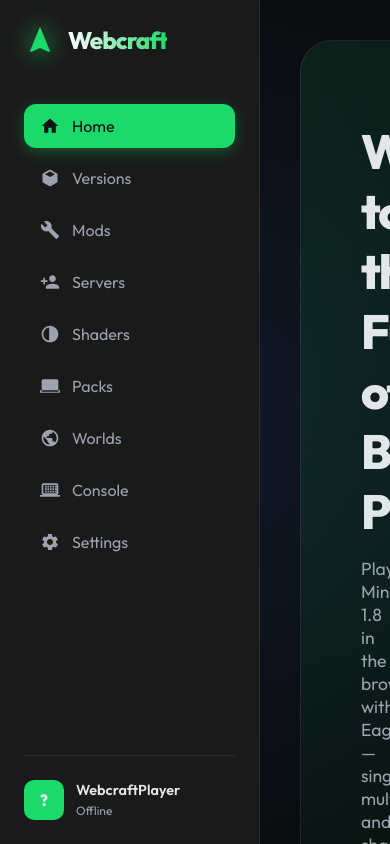
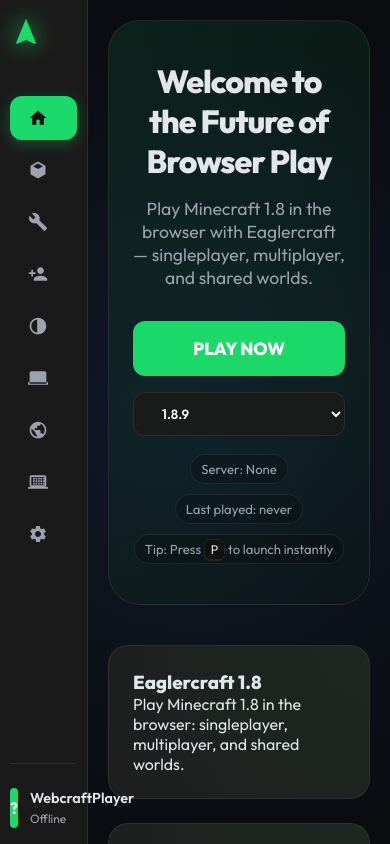
Before and after one commit to Sparticle62ops/WebCraft, a website with bundled scripts: page index.html in a window 390 px wide. Built offline with nearby package versions, Linux system fonts and the light colour scheme.

Commit message:
Polish launcher UX and harden interaction flows

```diff
--- a/index.html
+++ b/index.html
@@ -103,6 +103,11 @@
                         <option value="1.20.1">Loading Versions...</option>
                     </select>
                 </div>
+                <div class="launch-meta" id="launch-meta">
+                    <span id="active-server-label">Server: None</span>
+                    <span id="last-played-label">Last played: never</span>
+                    <span class="hint">Tip: Press <kbd>P</kbd> to launch instantly</span>
+                </div>
             </div>
                 <div class="news-grid">
                     <div class="news-card">
@@ -189,6 +194,7 @@
                         <input type="text" id="server-ip" placeholder="e.g. play.hypixel.net" style="flex: 1;">
                         <button class="btn-primary" id="btn-connect-proxy" style="padding: 10px 24px;">PROXY &
                             PLAY</button>
+                        <button class="btn-secondary" id="btn-clear-proxy" style="padding: 10px 18px;" type="button">CLEAR</button>
                     </div>
                     <div id="proxy-status" style="margin-top: 15px; font-size: 0.8rem; height: 20px;"></div>
                 </div>
--- a/main.js
+++ b/main.js
@@ -2,6 +2,7 @@ import { VersionService, ModrinthService, AuthService, ProxyService } from './se
 import { GameEngine } from './engine.js';
 
 const STORAGE_MOD_LOADER = 'webcraft_mod_loader';
+const STORAGE_LAST_PLAYED_AT = 'webcraft_last_played_at';
 
 function escapeHtml(s) {
     if (s == null) return '';
@@ -16,7 +17,6 @@ document.addEventListener('DOMContentLoaded', async () => {
     const consoleEl = document.getElementById('game-console');
     const selectedMods = new Set();
 
-    // Hook console
     const oldLog = console.log;
     console.log = function (...args) {
         oldLog.apply(console, args);
@@ -28,7 +28,6 @@ document.addEventListener('DOMContentLoaded', async () => {
         }
     };
 
-    // Tab switching
     tabs.forEach(tab => {
         tab.addEventListener('click', () => {
             const target = tab.dataset.tab;
@@ -48,14 +47,28 @@ document.addEventListener('DOMContentLoaded', async () => {
     const offlineToggle = document.getElementById('offline-mode-toggle');
     const offlineUsernameWrap = document.getElementById('offline-username-wrap');
     const offlineUsernameInput = document.getElementById('offline-username-input');
+    const activeServerLabel = document.getElementById('active-server-label');
+    const lastPlayedLabel = document.getElementById('last-played-label');
 
-    // Initialize Services
+    const refreshLaunchMeta = () => {
+        const server = ProxyService.getStoredServer();
+        if (activeServerLabel) activeServerLabel.textContent = `Server: ${server || 'None'}`;
+        const lastPlayed = localStorage.getItem(STORAGE_LAST_PLAYED_AT);
+        if (lastPlayedLabel) {
+            if (!lastPlayed) {
+                lastPlayedLabel.textContent = 'Last played: never';
+            } else {
+                const date = new Date(lastPlayed);
+                lastPlayedLabel.textContent = `Last played: ${isNaN(date.getTime()) ? 'unknown' : date.toLocaleString()}`;
+            }
+        }
+    };
+
     window.selectVersion = (id) => {
         if (versionSelect) versionSelect.value = id;
-        document.querySelector('[data-tab="home"]').click();
+        document.querySelector('[data-tab="home"]')?.click();
     };
 
-    // Version list: single load path with Retry
     function doVersionLoad() {
         if (versionList) versionList.innerHTML = '<div class="news-card" style="grid-column:1/-1;color:var(--text-dim);">Loading versions…</div>';
         if (versionSelect) versionSelect.innerHTML = '<option value="">Loading…</option>';
@@ -107,13 +120,13 @@ document.addEventListener('DOMContentLoaded', async () => {
     }
     doVersionLoad();
 
-    // Version list: delegate SELECT clicks and search
     if (versionList) {
         versionList.addEventListener('click', (e) => {
             const btn = e.target.closest('[data-select-version]');
             if (btn) window.selectVersion(btn.dataset.selectVersion);
         });
     }
+
     const versionSearchInput = document.querySelector('#tab-versions .search-bar input');
     if (versionSearchInput && versionList) {
         versionSearchInput.addEventListener('input', () => {
@@ -126,7 +139,6 @@ document.addEventListener('DOMContentLoaded', async () => {
         });
     }
 
-    // Mod Search
     const modInput = document.getElementById('mod-search');
     const modList = document.getElementById('mod-list');
     const shaderList = document.getElementById('shader-list');
@@ -139,7 +151,7 @@ document.addEventListener('DOMContentLoaded', async () => {
         container.innerHTML = list.length
             ? list.map(m => {
                 const desc = (m.description || '').slice(0, 80);
-                const safeTitle = escapeHtml(m.title || '');
+                const safeTitle = escapeHtml(m.title || 'Unknown');
                 const safeId = escapeHtml(m.project_id || '');
                 return `
                     <div class="mod-card news-card" style="display: flex; flex-direction: column; justify-content: space-between;">
@@ -164,7 +176,7 @@ document.addEventListener('DOMContentLoaded', async () => {
         return (active && active.dataset.loader) || 'fabric';
     };
 
-    const runModrinthSearch = async (query, container, type, options = {}) => {
+    const runModrinthSearch = async (query, container, type) => {
         if (!container) return;
         const q = (query || '').trim();
         if (q.length < 2) {
@@ -175,7 +187,7 @@ document.addEventListener('DOMContentLoaded', async () => {
         try {
             const searchOptions = {};
             if (type === 'mod') {
-                searchOptions.loader = options.loader ?? getSelectedModLoader();
+                searchOptions.loader = getSelectedModLoader();
                 const modVerEl = document.getElementById('mod-version-select');
                 if (modVerEl && modVerEl.value) searchOptions.gameVersion = modVerEl.value;
             }
@@ -187,28 +199,17 @@ document.addEventListener('DOMContentLoaded', async () => {
         }
     };
 
-    const debounce = (fn, ms) => {
-        let t;
-        return (...args) => {
-            clearTimeout(t);
-            t = setTimeout(() => fn(...args), ms);
-        };
-    };
-
     const loaderPills = document.getElementById('loader-pills');
     if (loaderPills) {
         const savedLoader = localStorage.getItem(STORAGE_MOD_LOADER) || 'fabric';
         loaderPills.querySelectorAll('.loader-pill').forEach((pill) => {
-            if (pill.dataset.loader === savedLoader) {
-                pill.classList.add('active');
-            } else {
-                pill.classList.remove('active');
-            }
+            if (pill.dataset.loader === savedLoader) pill.classList.add('active');
+            else pill.classList.remove('active');
             pill.addEventListener('click', () => {
                 loaderPills.querySelectorAll('.loader-pill').forEach((p) => p.classList.remove('active'));
                 pill.classList.add('active');
                 localStorage.setItem(STORAGE_MOD_LOADER, pill.dataset.loader);
-                if (modInput.value.trim().length >= 2) modInput.dispatchEvent(new Event('input'));
+                if (modInput && modInput.value.trim().length >= 2) modInput.dispatchEvent(new Event('input'));
             });
         });
     }
@@ -221,7 +222,7 @@ document.addEventListener('DOMContentLoaded', async () => {
     }
 
     const debounceMs = 320;
-    const debouncedModSearch = (function () {
+    const debouncedModSearch = (() => {
         let t;
         return (value, container, type) => {
             clearTimeout(t);
@@ -238,7 +239,8 @@ document.addEventListener('DOMContentLoaded', async () => {
     if (worldSearch) worldSearch.addEventListener('input', (e) => debouncedModSearch(e.target.value, worldList, 'world'));
 
     [modList, shaderList, packList, worldList].forEach(el => {
-        if (el) el.addEventListener('click', (e) => {
+        if (!el) return;
+        el.addEventListener('click', (e) => {
             const btn = e.target.closest('[data-add-id]');
             if (btn) window.addItem(btn.dataset.addId, btn.dataset.addTitle, btn.dataset.addType);
         });
@@ -253,13 +255,20 @@ document.addEventListener('DOMContentLoaded', async () => {
         if (inputEl && inputEl.value.trim().length >= 2) inputEl.dispatchEvent(new Event('input'));
     };
 
-    // Multiplayer / Proxy Logic
     const proxyBtn = document.getElementById('btn-connect-proxy');
     const proxyStatus = document.getElementById('proxy-status');
     const serverInput = document.getElementById('server-ip');
+    const clearProxyBtn = document.getElementById('btn-clear-proxy');
 
-    proxyBtn.addEventListener('click', async () => {
-        const ip = serverInput.value;
+    if (serverInput) {
+        serverInput.value = ProxyService.getStoredServer();
+        serverInput.addEventListener('keydown', (e) => {
+            if (e.key === 'Enter') proxyBtn?.click();
+        });
+    }
+
+    proxyBtn?.addEventListener('click', async () => {
+        const ip = serverInput ? serverInput.value : '';
         if (!ip) {
             proxyStatus.innerHTML = '<span style="color: #ff5555;">Enter a server address.</span>';
             return;
@@ -267,14 +276,23 @@ document.addEventListener('DOMContentLoaded', async () => {
         proxyBtn.disabled = true;
         proxyStatus.innerHTML = '<span style="color: var(--accent-glow);">Connecting…</span>';
         try {
-            await ProxyService.forwardServer(ip);
+            const wsUrl = await ProxyService.forwardServer(ip);
+            if (serverInput) serverInput.value = wsUrl;
             proxyStatus.innerHTML = '<span style="color: #4ade80;">Connected. Click PLAY NOW on Home to join.</span>';
-            setTimeout(() => document.getElementById('btn-play').click(), 800);
+            refreshLaunchMeta();
+            setTimeout(() => document.getElementById('btn-play')?.click(), 800);
         } catch (e) {
             proxyStatus.innerHTML = `<span style="color: #ff5555;">${escapeHtml(e.message)}</span>`;
         } finally {
             proxyBtn.disabled = false;
         }
+    });
+
+    clearProxyBtn?.addEventListener('click', () => {
+        ProxyService.clearStoredServer();
+        if (serverInput) serverInput.value = '';
+        if (proxyStatus) proxyStatus.innerHTML = '<span style="color: var(--text-dim);">Server cleared. Launching will open default game menu.</span>';
+        refreshLaunchMeta();
     });
 
     window.connectServer = (ip) => {
@@ -288,7 +306,6 @@ document.addEventListener('DOMContentLoaded', async () => {
         if (btn) window.connectServer(btn.dataset.connect);
     });
 
-    // Play Button Logic
     const btnPlay = document.getElementById('btn-play');
     if (btnPlay) {
         btnPlay.addEventListener('click', async () => {
@@ -297,11 +314,20 @@ document.addEventListener('DOMContentLoaded', async () => {
             const displayName = document.getElementById('display-name');
             const username = displayName ? displayName.textContent : 'WebcraftPlayer';
             console.log(`Launching ${version} for ${username} (Offline: ${isOffline})`);
+            localStorage.setItem(STORAGE_LAST_PLAYED_AT, new Date().toISOString());
+            refreshLaunchMeta();
             await GameEngine.init({ version, offline: isOffline, username });
         });
     }
 
-    // Auth: restore profile/username from storage
+    document.addEventListener('keydown', (e) => {
+        if (e.repeat || (e.target && ['INPUT', 'TEXTAREA', 'SELECT'].includes(e.target.tagName))) return;
+        if (e.key.toLowerCase() === 'p') {
+            e.preventDefault();
+            document.getElementById('btn-play')?.click();
+        }
+    });
+
     const displayNameEl = document.getElementById('display-name');
     const statusEl = document.querySelector('.status');
     const avatarEl = document.getElementById('user-avatar');
@@ -338,7 +364,7 @@ document.addEventListener('DOMContentLoaded', async () => {
 
     if (memRange) {
         memRange.addEventListener('input', (e) => {
-            memLabel.textContent = e.target.value + 'GB';
+            memLabel.textContent = `${e.target.value}GB`;
         });
     }
 
@@ -354,9 +380,9 @@ document.addEventListener('DOMContentLoaded', async () => {
                 if (msBtn) { msBtn.disabled = true; msBtn.style.opacity = '0.5'; }
             } else {
                 if (msBtn) { msBtn.disabled = false; msBtn.style.opacity = '1'; }
-                const profile = AuthService.getStoredProfile();
-                if (profile && profile.name) {
-                    displayNameEl.textContent = profile.name;
+                const savedProfile = AuthService.getStoredProfile();
+                if (savedProfile && savedProfile.name) {
+                    displayNameEl.textContent = savedProfile.name;
                     if (statusEl) statusEl.textContent = 'Authenticated';
                 } else {
                     displayNameEl.textContent = AuthService.getStoredUsername();
@@ -370,22 +396,32 @@ document.addEventListener('DOMContentLoaded', async () => {
     }
 
     if (offlineUsernameInput) {
-        offlineUsernameInput.addEventListener('change', () => AuthService.setStoredUsername(offlineUsernameInput.value));
-        offlineUsernameInput.addEventListener('blur', () => AuthService.setStoredUsername(offlineUsernameInput.value));
+        const syncName = () => {
+            const value = offlineUsernameInput.value;
+            AuthService.setStoredUsername(value);
+            if (offlineToggle?.checked) displayNameEl.textContent = value.trim() || 'WebcraftPlayer';
+        };
+        offlineUsernameInput.addEventListener('input', syncName);
+        offlineUsernameInput.addEventListener('change', syncName);
+        offlineUsernameInput.addEventListener('blur', syncName);
         if (offlineToggle && offlineToggle.checked) {
             displayNameEl.textContent = offlineUsernameInput.value.trim() || AuthService.getStoredUsername();
         }
     }
 
-    // Copy Logs
     const btnCopyLogs = document.getElementById('btn-copy-logs');
     if (btnCopyLogs && consoleEl) {
-        btnCopyLogs.addEventListener('click', () => {
+        btnCopyLogs.addEventListener('click', async () => {
             const text = consoleEl.innerText || '';
-            navigator.clipboard.writeText(text).then(() => {
+            try {
+                await navigator.clipboard.writeText(text);
                 btnCopyLogs.textContent = 'COPIED!';
-                setTimeout(() => { btnCopyLogs.textContent = 'COPY LOGS'; }, 2000);
-            }).catch(() => {});
+            } catch {
+                btnCopyLogs.textContent = 'COPY FAILED';
+            }
+            setTimeout(() => { btnCopyLogs.textContent = 'COPY LOGS'; }, 2000);
         });
     }
+
+    refreshLaunchMeta();
 });
--- a/services.js
+++ b/services.js
@@ -92,6 +92,9 @@ export const ProxyService = {
     getStoredServer() {
         return sessionStorage.getItem(STORAGE_KEYS.SERVER) || '';
     },
+    clearStoredServer() {
+        sessionStorage.removeItem(STORAGE_KEYS.SERVER);
+    },
 };
 
 export const AuthService = {
--- a/style.css
+++ b/style.css
@@ -217,6 +217,34 @@ nav {
     display: flex;
     justify-content: center;
     gap: 16px;
+}
+
+
+.launch-meta {
+    margin-top: 18px;
+    display: flex;
+    justify-content: center;
+    flex-wrap: wrap;
+    gap: 10px;
+    color: var(--text-dim);
+    font-size: 0.82rem;
+}
+
+.launch-meta span {
+    background: rgba(0, 0, 0, 0.2);
+    border: 1px solid var(--glass-border);
+    padding: 6px 10px;
+    border-radius: 999px;
+}
+
+.launch-meta kbd {
+    background: #111;
+    border: 1px solid var(--glass-border);
+    border-bottom-width: 2px;
+    border-radius: 6px;
+    padding: 2px 6px;
+    font-size: 0.78rem;
+    color: var(--text-primary);
 }
 
 .btn-primary {
@@ -470,3 +498,43 @@ input:checked+.slider:before {
     margin-bottom: 24px;
     font-size: 1.25rem;
 }
+
+
+@media (max-width: 980px) {
+    .sidebar {
+        width: 88px;
+        padding: 16px 10px;
+    }
+
+    .logo h1,
+    .nav-item {
+        font-size: 0;
+    }
+
+    .nav-item {
+        justify-content: center;
+        padding: 12px;
+    }
+
+    .content {
+        padding: 20px;
+    }
+
+    .hero {
+        padding: 40px 24px;
+    }
+
+    .hero h2 {
+        font-size: 2rem;
+        letter-spacing: -1px;
+    }
+
+    .action-bar {
+        flex-direction: column;
+        align-items: stretch;
+    }
+
+    .news-grid {
+        grid-template-columns: 1fr;
+    }
+}
```
Lines whose indentation alone changed are shown as unchanged.
